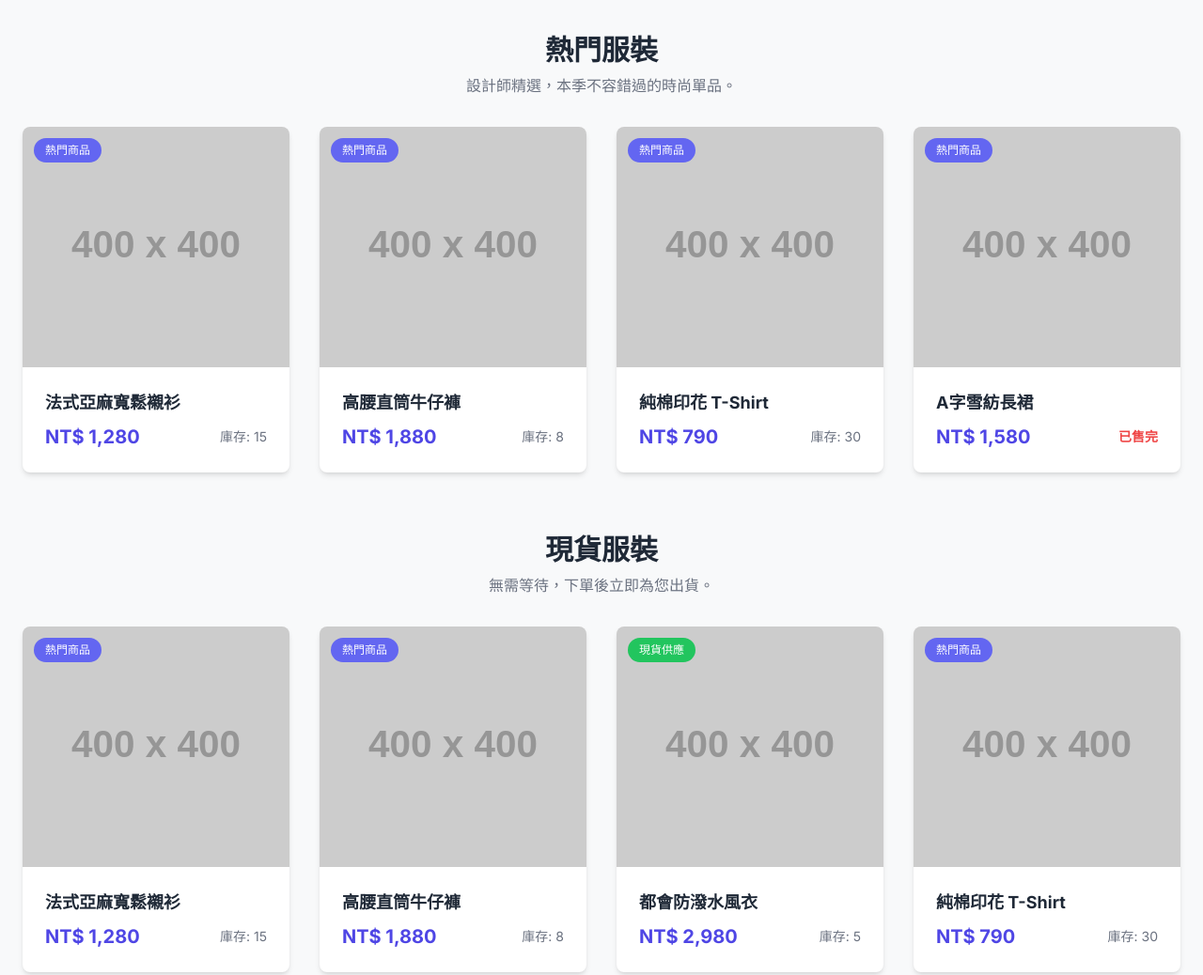
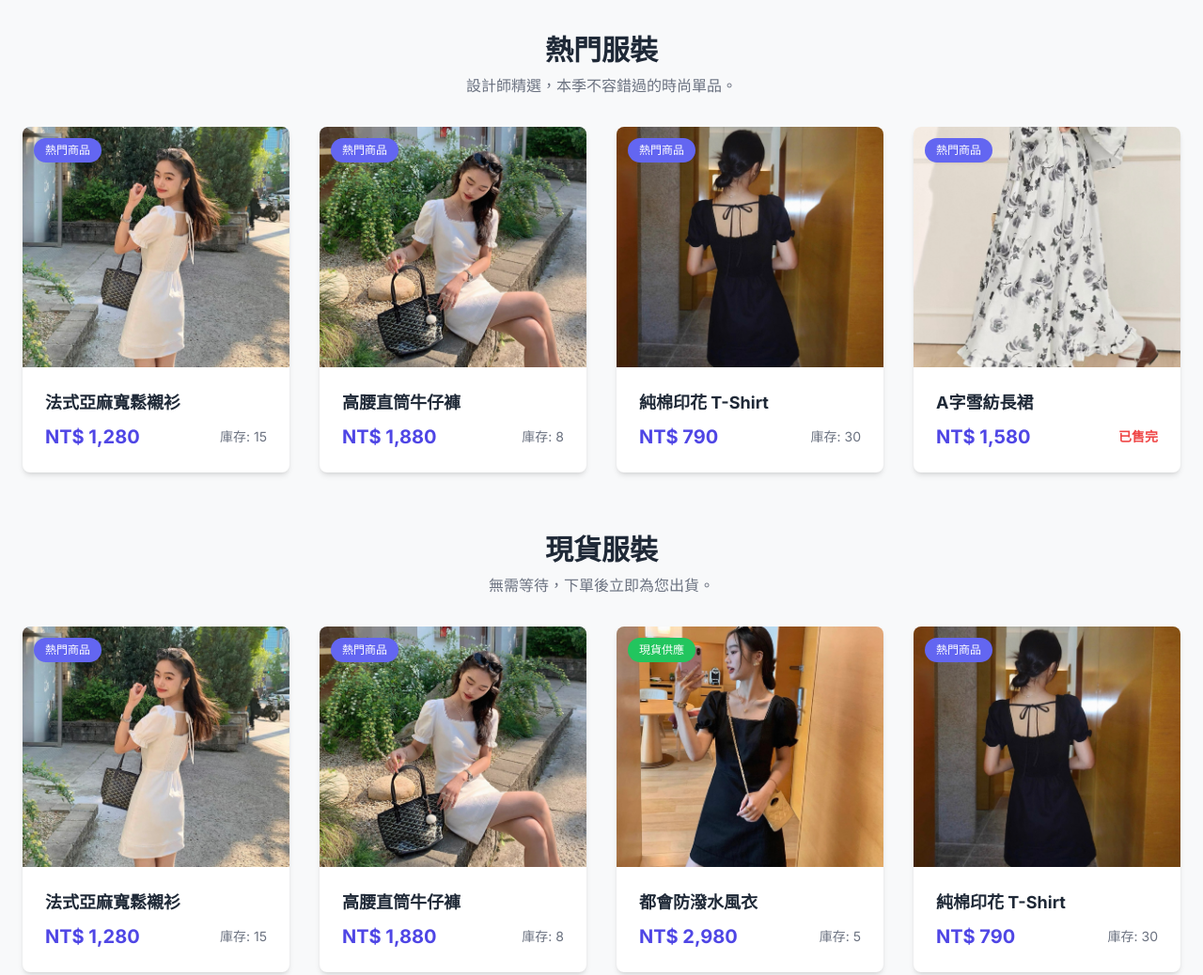
Before and after one commit to WellyChiou/iris-site, a plain HTML site: page index.html in a window 1280 px wide. Shown: the part 680-1718 px from the top of the page at 94% size. Drawn offline with nearby package versions, Linux system fonts and the light colour scheme; placeholder pictures from the web are drawn by us.

Commit message:
Add files via upload

```diff
--- a/index.html
+++ b/index.html
@@ -40,9 +40,6 @@
             <div class="hidden md:flex space-x-8">
                 <a href="#hot-items" class="text-gray-600 hover:text-indigo-600">熱門服裝</a>
                 <a href="#in-stock" class="text-gray-600 hover:text-indigo-600">現貨服裝</a>
-                <a href="admin.html" target="_blank" class="text-blue-600 hover:text-blue-800 font-semibold">
-                    <i class="fas fa-user-shield mr-1"></i>後台管理
-                </a>
                 <a href="#" class="text-gray-600 hover:text-indigo-600">關於我們</a>
             </div>
             <div class="md:hidden">
@@ -55,9 +52,6 @@
         <div id="mobile-menu" class="hidden md:hidden px-6 pb-4">
             <a href="#hot-items" class="block py-2 text-gray-600 hover:text-indigo-600">熱門服裝</a>
             <a href="#in-stock" class="block py-2 text-gray-600 hover:text-indigo-600">現貨服裝</a>
-            <a href="admin.html" target="_blank" class="block py-2 text-blue-600 font-semibold">
-                 <i class="fas fa-user-shield mr-1"></i>後台管理
-            </a>
             <a href="#" class="block py-2 text-gray-600 hover:text-indigo-600">關於我們</a>
         </div>
     </header>
@@ -124,7 +118,7 @@
                 sku: 'SHIRT-LNN-001',
                 price: 1280,
                 stock: 15,
-                imageUrl: 'https://placehold.co/400x400/d1d5db/374151?text=Linen+Shirt',
+                imageUrl: 'images/S__11395077_0.jpg"',
                 description: '採用高級亞麻製成，透氣舒適，是夏日衣櫥的必備單品。',
                 is_featured: true,
             },
@@ -134,7 +128,7 @@
                 sku: 'JEANS-STR-002',
                 price: 1880,
                 stock: 8,
-                imageUrl: 'https://placehold.co/400x400/93c5fd/1e3a8a?text=Straight+Jeans',
+                imageUrl: 'images/S__11395078_0.jpg"',
                 description: '經典直筒剪裁，修飾腿型，打造復古時尚感。',
                 is_featured: true,
             },
@@ -144,7 +138,7 @@
                 sku: 'COAT-TRCH-001',
                 price: 2980,
                 stock: 5,
-                imageUrl: 'https://placehold.co/400x400/fde68a/b45309?text=Trench+Coat',
+                imageUrl: 'images/S__11395079_0.jpg"',
                 description: '輕量化防潑水面料，適合多變的都市天氣，兼具機能與時尚。',
                 is_featured: false,
             },
@@ -154,7 +148,7 @@
                 sku: 'TEE-PRNT-005',
                 price: 790,
                 stock: 30,
-                imageUrl: 'https://placehold.co/400x400/a7f3d0/065f46?text=Graphic+Tee',
+                imageUrl: 'images/S__11395080_0.jpg"',
                 description: '柔軟的100%純棉，搭配原創設計印花，展現個人特色。',
                 is_featured: true,
             },
@@ -164,7 +158,7 @@
                 sku: 'SKIRT-CHF-003',
                 price: 1580,
                 stock: 0,
-                imageUrl: 'https://placehold.co/400x400/f9a8d4/831843?text=Chiffon+Skirt',
+                imageUrl: 'images/S__11264004_0.jpg"',
                 description: '飄逸的雪紡材質，優雅的A字剪裁，散發浪漫氣息。',
                 is_featured: true,
             }
```
